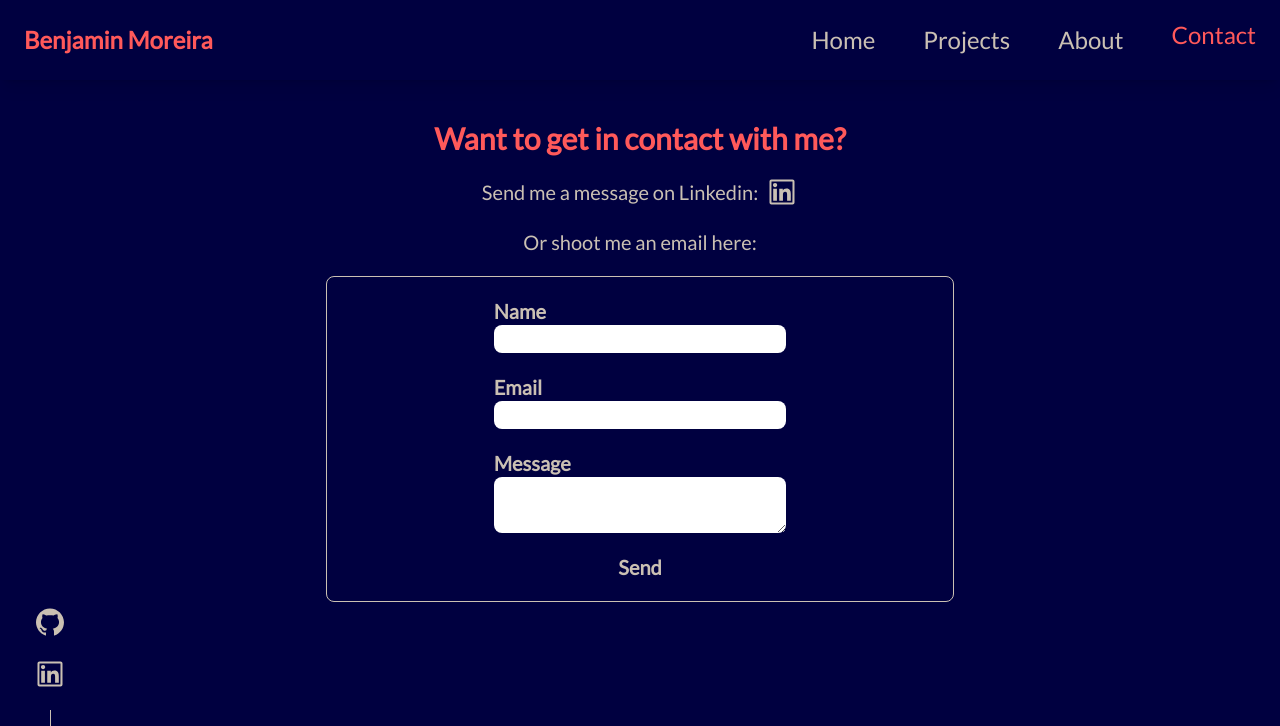
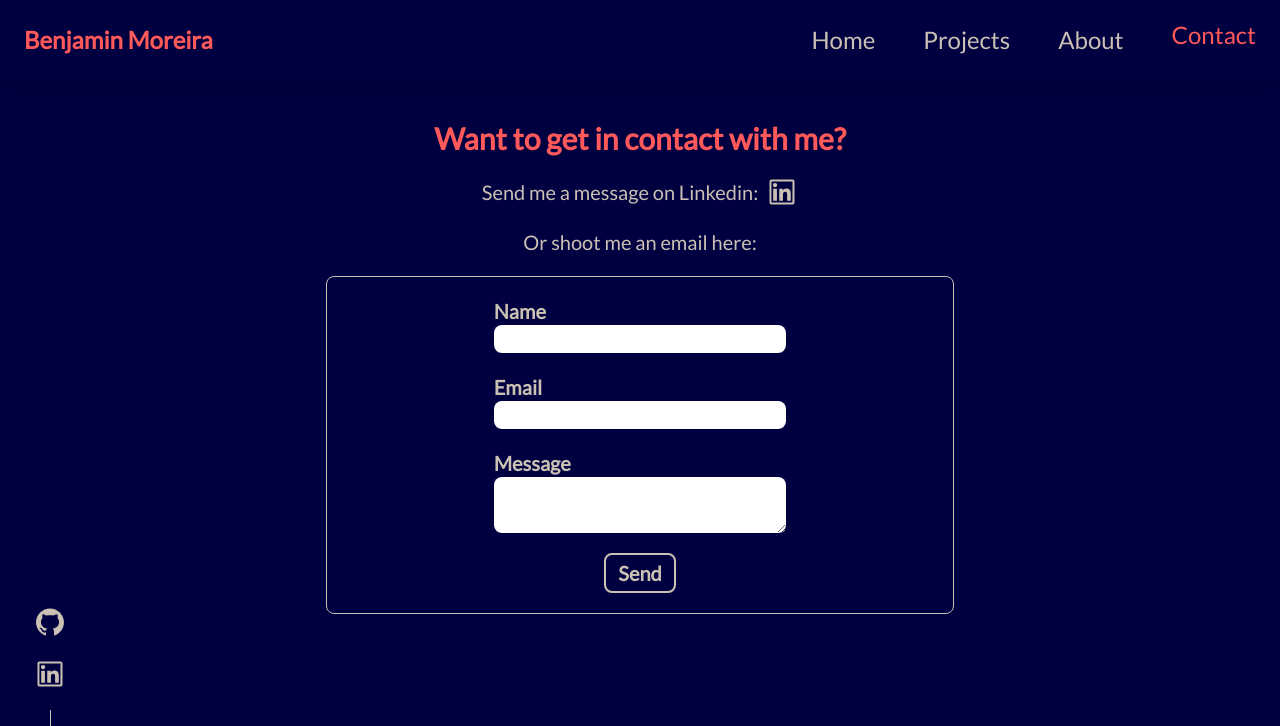
Before and after one commit to BenMoreira/portfolio-website, a React (Vite) app: page /Contact in a window 1280 px wide. Shown: the top 726 px of the page. Built offline with nearby package versions, Linux system fonts and the light colour scheme.

Commit message:
Makes animation changes to contact page buttons

```diff
--- a/src/pages/Contact.jsx
+++ b/src/pages/Contact.jsx
@@ -47,7 +47,16 @@ const Contact = () => {
           }}
         >
           Send me a message on Linkedin:
-          <a href='https://www.linkedin.com/in/benjamin-moreira-338327210'><AiOutlineLinkedin size='2rem' /></a>
+          <motion.a href='https://www.linkedin.com/in/benjamin-moreira-338327210'
+            whileHover={{
+              scale: 1.2
+            }}
+            whileTap={{
+              scale:0.8
+            }}
+          >
+            <AiOutlineLinkedin size='2rem' className='hover:text-red'/>
+          </motion.a>
         </motion.div>
 
         <motion.div className='text-beige text-xl text-center pt-5'
@@ -94,7 +103,14 @@ const Contact = () => {
                 <textarea name='message' className='rounded-lg text-red px-1 font-normal' />
               </div>
 
-              <input type='submit' value='Send' className='cursor-pointer' />
+              <motion.input type='submit' value='Send' className='cursor-pointer border-2 rounded-lg px-3 py-1 border-beige hover:text-red hover:border-red'
+                whileHover={{
+                  scale: 1.2
+                }}
+                whileTap={{
+                  scale: 0.8
+                }}
+              />
             </div>
           </motion.form>
         </div>
```
